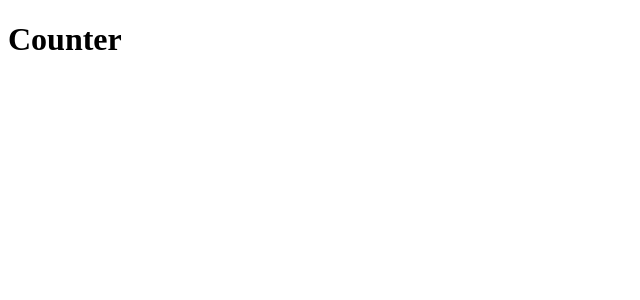
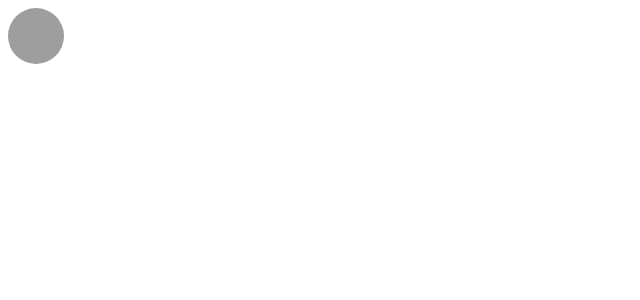
Before and after one commit to Mego-Program/communication-BB, a React (Vite) app: page / in a window 1280 px wide. Shown: the top 300 px of the page, without its empty margins (0-640 px from the left). Built offline with nearby package versions, Linux system fonts and the light colour scheme; grey boxes are pictures that could not be loaded.

Commit message:
add basic avatar component

```diff
--- a/src/App.jsx
+++ b/src/App.jsx
@@ -1,11 +1,11 @@
 import { useState } from "react";
+import UserProfile from "./componets/Avatar/UserProfile";
 
 function App() {
-  const [count, setCount] = useState(0);
 
   return (
     <>
-      <h1>Counter</h1>
+      <UserProfile />
     </>
   );
 }
--- /dev/null
+++ b/src/componets/Avatar/UserProfile.jsx
@@ -0,0 +1,16 @@
+import React from "react";
+import Avatar from '@mui/material/Avatar';
+
+function UserProfile() {
+  return (
+    <div>
+      <Avatar
+        alt="שם המשתמש"
+        src="/path/to/your/image.jpg"
+        sx={{ width: 56, height: 56 }}
+      />
+    </div>
+  );
+}
+
+export default UserProfile;
```
